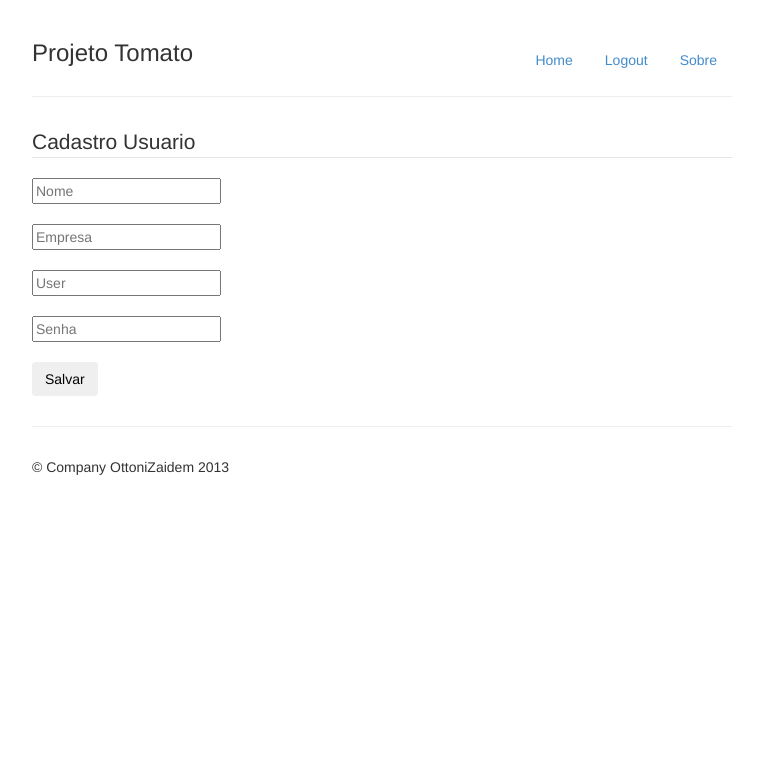
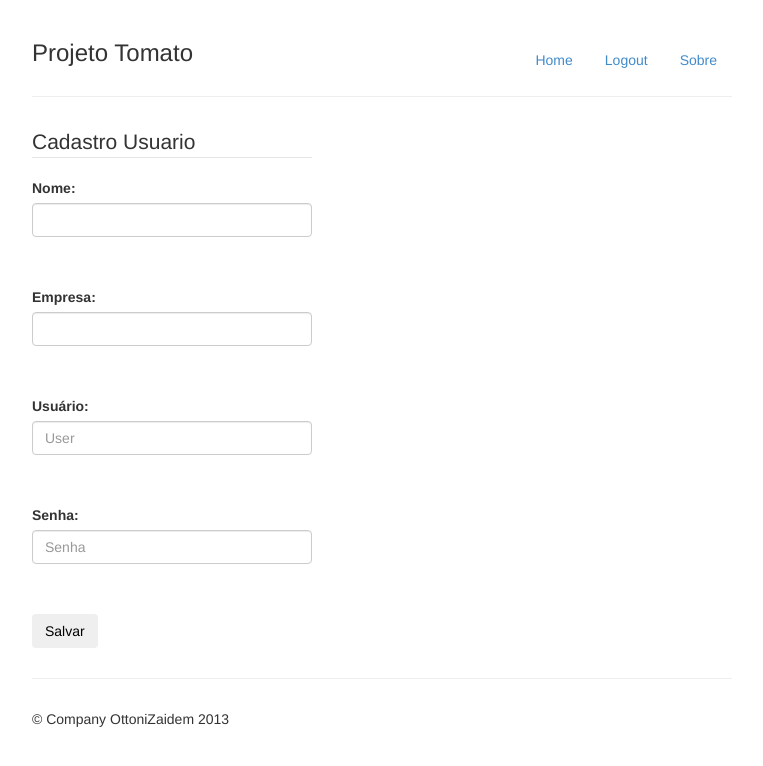
Before and after one commit to ottonizaidem/trabfinal-dw3, a PHP site: a page that uses sistema/classes/UsuarioDAO.php in a window 1280 px wide. Shown: the top 766 px of the page, without its empty margins (258-1021 px from the left). Run offline with PHP 8.4, Linux system fonts and the light colour scheme; the visitor is signed in with stand-in values (Sample User, id 1); data comes from the database, SQL or seed files in the repository.

Commit message:
Ajustes finais do sistema

```diff
--- a/css/mycss.css
+++ b/css/mycss.css
@@ -5,6 +5,9 @@
 #pg {
     margin-top: 15px;
     height: 20px;
+    width: 280px;
+}
+#cad {
     width: 280px;
 }
 
--- a/sistema/classes/AtividadeDAO.php
+++ b/sistema/classes/AtividadeDAO.php
@@ -33,6 +33,18 @@ class AtividadeDAO {
         }
         return $lista;
     }
+
+    function listarPorUser($id) {
+        $lista = array();
+        $resultado = $this->conexao->query("SELECT * FROM tb_atividade_tomato WHERE tb_usuario_id_usuario = {$id}");
+
+        while ($registro = $resultado->fetch_assoc()) {
+            $a = new Atividade($registro["id_atividade_tomato"], $registro["descricao"], $registro["tb_usuario_id_usuario"]);
+            $lista[] = $a;
+        }
+        return $lista;
+    }
+
     function getById($id) {
         $resultado = $this->conexao->query("SELECT * FROM tb_atividade_tomato WHERE id_atividade_tomato = {$id} ");
 
--- a/sistema/classes/UsuarioDAO.php
+++ b/sistema/classes/UsuarioDAO.php
@@ -25,8 +25,7 @@ class UsuarioDAO {
     }
     function salvar($usuario) {
         $query = $this->conexao->query("
-            INSERT INTO tb_usuario( nome, empresa, user, senha)
-            VALUES ('{$usuario->getNome()}', {$usuario->getEmpresa()}', {$usuario->getUser()}',{$usuario->getSenha()}'");
+            INSERT INTO tb_usuario( nome, empresa, user, senha) VALUES ('{$usuario->getNome()}', '{$usuario->getEmpresa()}', '{$usuario->getUser()}', '{$usuario->getSenha()}')");
 
         if (!$query) {
 
--- a/sistema/controladores/AtividadeController.php
+++ b/sistema/controladores/AtividadeController.php
@@ -10,7 +10,7 @@ class AtividadeController extends DefaultController {
         $user = unserialize($_SESSION['user']);
         $visao = $this->getVisao(__CLASS__, "formAtividade", "Cadastro de Atividade");
         $dao = new AtividadeDAO();
-        $atividades = $dao->listarTodos();
+        $atividades = $dao->listarPorUser($user->getId_usuario());
 
         $visao->setDado("atividades", $atividades);
 
--- a/sistema/controladores/TomatoController.php
+++ b/sistema/controladores/TomatoController.php
@@ -73,6 +73,9 @@ class TomatoController extends DefaultController {
             $visao->setDado("tomato", $tomato);
             $visao->exibir();
         } else {
+            $status = "1";
+            $dao->editar($status, $id_tomato);
+            $tomato = $dao->getByID($id_tomato);
             $visao = $this->getVisao(__CLASS__, "pausa", "Pausa");
             $visao->exibir();
         }
--- a/sistema/controladores/UsuarioController.php
+++ b/sistema/controladores/UsuarioController.php
@@ -36,7 +36,7 @@ class UsuarioController extends DefaultController {
 
      if ($usuario) {
             $_SESSION['user'] = serialize($usuario);
-            $this->sendRedirect("../Atividade/nova.html");
+            $this->sendRedirect("../Login/login.html");
         }
     }
 
--- a/sistema/visoes/Usuario/cadUsuarioView.php
+++ b/sistema/visoes/Usuario/cadUsuarioView.php
@@ -1,12 +1,15 @@
 
-
-    <form class="form" action="salvar.html" method="post">
-        <fieldset>
-            <legend>Cadastro Usuario</legend>
-            <input type="text" name="cpNome" placeholder="Nome"><br/><br/>
-            <input type="text" name="cpEmpresa" placeholder="Empresa"><br/><br/>
-            <input type="text" name="cpUser" placeholder="User"><br/><br/>
-            <input type="password" name="cpSenha" placeholder="Senha"><br/><br/>
-            <button type="submit" class="btn">Salvar</button>
-        </fieldset>
+<section id ="form">
+    <form id ="cad"action="salvar.html" method="post">
+        <legend>Cadastro Usuario</legend>
+        <label for="cpDescricaoAtv">Nome:</label>
+        <input class="form-control input-required" name="cpNome"><br/><br/>
+        <label for="cpDescricaoAtv">Empresa:</label>
+        <input class="form-control input-required" name="cpEmpresa"><br/><br/>
+        <label for="cpDescricaoAtv">Usuário:</label>
+        <input class="form-control input-required" name="cpUser" placeholder="User"><br/><br/>
+        <label for="cpDescricaoAtv">Senha:</label>
+        <input class="form-control input-required" type="password" name="cpSenha" placeholder="Senha"><br/><br/>
+        <button type="submit" class="btn">Salvar</button>
     </form>
+</section>
```
